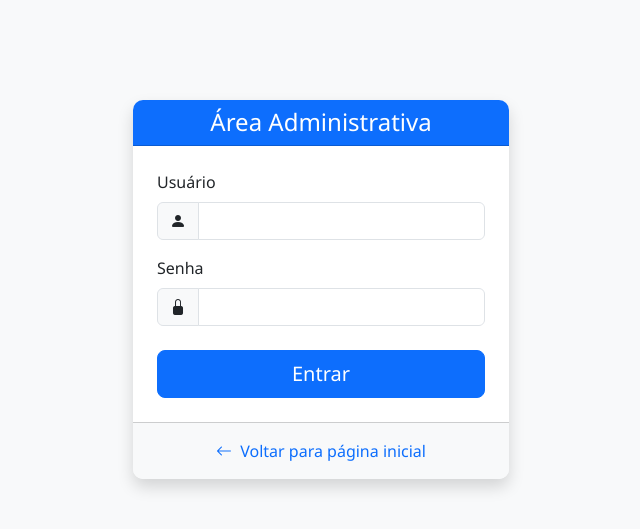
After one commit to felipeJJD/ProjetoRed, a Flask app: page /login in a window 1280 px wide. The commit adds this page. Shown: the top 529 px of the page, without its empty margins (319-959 px from the left). Run offline with Flask 2, Linux system fonts and the light colour scheme.

Commit message:
Adicionando sistema de login para proteção da área administrativa

```diff
--- a/app.py
+++ b/app.py
@@ -1,11 +1,13 @@
 import os
 import random
 import sqlite3
-from flask import Flask, render_template, request, redirect, jsonify, url_for
+from flask import Flask, render_template, request, redirect, jsonify, url_for, session
+from functools import wraps
 
 # Configuração do Flask
 app = Flask(__name__)
 app.config['DATABASE'] = os.path.join(app.instance_path, 'whatsapp_redirect.db')
+app.secret_key = 'chave_secreta_para_sessoes_do_flask'  # Chave necessária para sessões
 
 # Garantir que o diretório instance exista
 try:
@@ -55,12 +57,45 @@ def init_db():
 # Inicializar o banco de dados
 init_db()
 
+# Função para verificar se o usuário está logado
+def login_required(f):
+    @wraps(f)
+    def decorated_function(*args, **kwargs):
+        if 'logged_in' not in session:
+            return redirect(url_for('login'))
+        return f(*args, **kwargs)
+    return decorated_function
+
 # Rotas da aplicação
 @app.route('/')
 def index():
     return render_template('index.html')
 
+@app.route('/login', methods=['GET', 'POST'])
+def login():
+    error = None
+    if request.method == 'POST':
+        username = request.form['username']
+        password = request.form['password']
+
+        # Verificar credenciais
+        if username == 'pedro' and password == 'Vera123':
+            session['logged_in'] = True
+            session['username'] = username
+            return redirect(url_for('admin'))
+        else:
+            error = 'Credenciais inválidas. Por favor, tente novamente.'
+
+    return render_template('login.html', error=error)
+
+@app.route('/logout')
+def logout():
+    session.pop('logged_in', None)
+    session.pop('username', None)
+    return redirect(url_for('login'))
+
 @app.route('/admin')
+@login_required
 def admin():
     # Obter números e links do banco de dados
     with get_db_connection() as conn:
--- /dev/null
+++ b/templates/login.html
@@ -0,0 +1,67 @@
+<!DOCTYPE html>
+<html lang="pt-BR">
+<head>
+    <meta charset="UTF-8">
+    <meta name="viewport" content="width=device-width, initial-scale=1.0">
+    <title>Login - Redirecionador de WhatsApp</title>
+    <link href="https://cdn.jsdelivr.net/npm/bootstrap@5.3.0-alpha1/dist/css/bootstrap.min.css" rel="stylesheet">
+    <link rel="stylesheet" href="https://cdn.jsdelivr.net/npm/bootstrap-icons@1.10.0/font/bootstrap-icons.css">
+    <link rel="stylesheet" href="{{ url_for('static', filename='css/styles.css') }}">
+    <style>
+        body {
+            background-color: #f8f9fa;
+        }
+        .login-container {
+            max-width: 400px;
+            margin: 100px auto;
+        }
+        .card {
+            border: none;
+            box-shadow: 0 0.5rem 1rem rgba(0, 0, 0, 0.15);
+        }
+    </style>
+</head>
+<body>
+    <div class="container login-container">
+        <div class="card">
+            <div class="card-header bg-primary text-white text-center">
+                <h2 class="h4 mb-0">Área Administrativa</h2>
+            </div>
+            <div class="card-body p-4">
+                {% if error %}
+                <div class="alert alert-danger" role="alert">
+                    {{ error }}
+                </div>
+                {% endif %}
+
+                <form method="POST" action="{{ url_for('login') }}">
+                    <div class="mb-3">
+                        <label for="username" class="form-label">Usuário</label>
+                        <div class="input-group">
+                            <span class="input-group-text"><i class="bi bi-person-fill"></i></span>
+                            <input type="text" class="form-control" id="username" name="username" required>
+                        </div>
+                    </div>
+                    <div class="mb-3">
+                        <label for="password" class="form-label">Senha</label>
+                        <div class="input-group">
+                            <span class="input-group-text"><i class="bi bi-lock-fill"></i></span>
+                            <input type="password" class="form-control" id="password" name="password" required>
+                        </div>
+                    </div>
+                    <div class="d-grid gap-2 mt-4">
+                        <button type="submit" class="btn btn-primary btn-lg">Entrar</button>
+                    </div>
+                </form>
+            </div>
+            <div class="card-footer text-center bg-light py-3">
+                <a href="{{ url_for('index') }}" class="text-decoration-none">
+                    <i class="bi bi-arrow-left me-1"></i> Voltar para página inicial
+                </a>
+            </div>
+        </div>
+    </div>
+
+    <script src="https://cdn.jsdelivr.net/npm/bootstrap@5.3.0-alpha1/dist/js/bootstrap.bundle.min.js"></script>
+</body>
+</html>
```
Also changed, not shown: templates/admin.html (+11 -1 lines).
